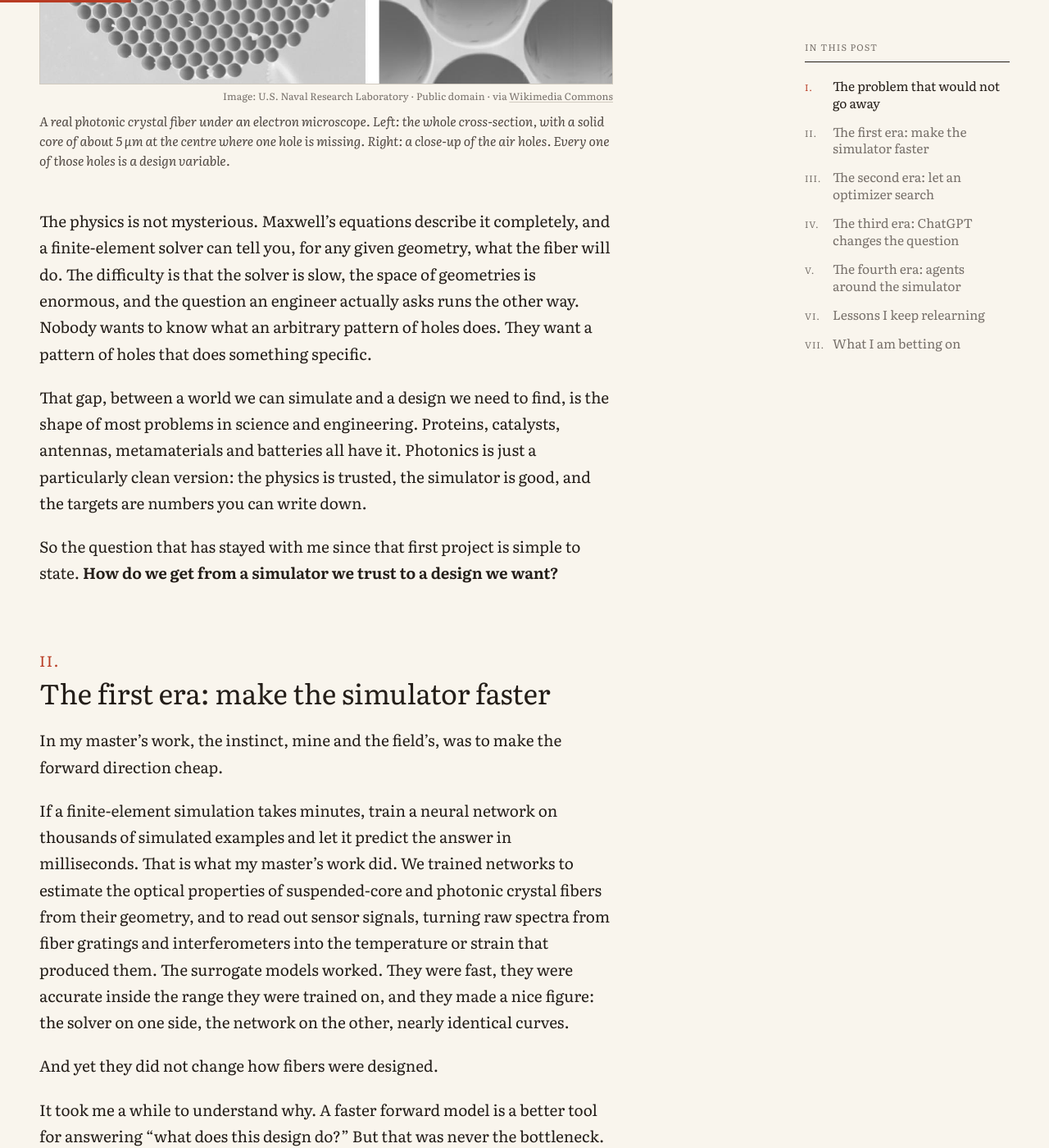
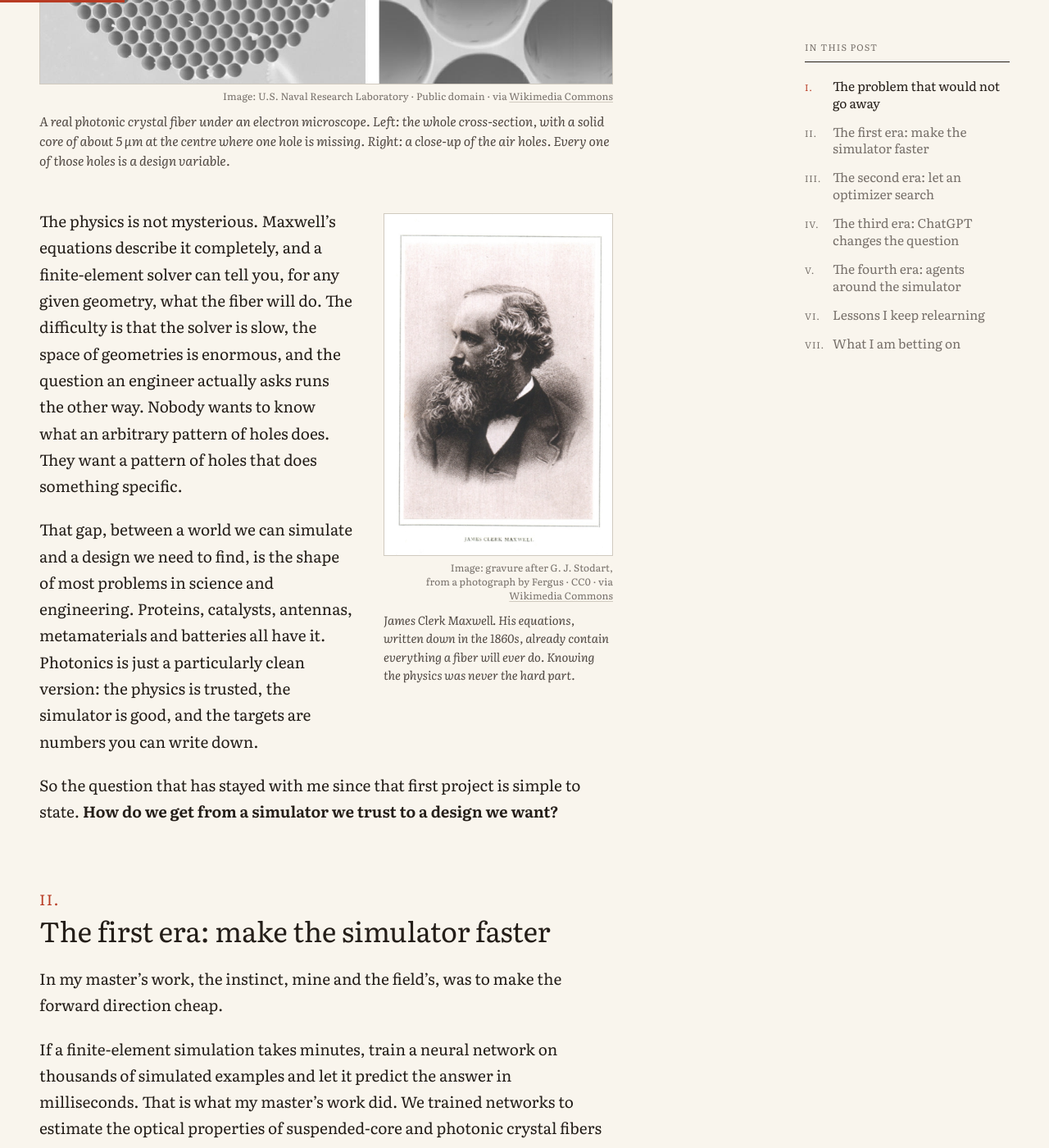
Before and after one commit to shengchaochen82/shengchaochen82.github.io, a Jekyll site: the page built from _posts/2026-11-03-from-surrogates-to-agents.md, in a window 1280 px wide and 1400 px high, scrolled down 2749 px. Shown: the whole window at 82% size. Built offline with Jekyll 4.4.1, drawn with Linux system fonts in a browser that asks for light colours; some web fonts are replaced; some of the changed text lies outside the part shown.

Commit message:
Blog: add four more credited figures with a side-float layout for tall images
Co-Authored-By: Claude Opus 5.5 <noreply@anthropic.com>

```diff
--- a/_includes/figure.html
+++ b/_includes/figure.html
@@ -2,8 +2,9 @@
   Usage: {% include figure.html src="/assets/img/blog/x.jpg" width="1200" height="800"
             alt="..." caption="..." credit='Image: <a href="...">Author</a> · CC BY 4.0' %}
   The credit line sits under the image's bottom-right corner.
+  Add layout="side" for tall images: they float right and the text wraps around them.
 {% endcomment %}
-<figure class="post-figure">
+<figure class="post-figure{% if include.layout == "side" %} post-figure--side{% endif %}">
   <img src="{{ include.src | relative_url }}" alt="{{ include.alt | escape }}"{% if include.width %} width="{{ include.width }}" height="{{ include.height }}"{% endif %} loading="lazy" decoding="async">
   {% if include.credit %}<p class="post-figure-credit">{{ include.credit }}</p>{% endif %}
   {% if include.caption %}<figcaption>{{ include.caption }}</figcaption>{% endif %}
--- a/_posts/2026-11-03-from-surrogates-to-agents.md
+++ b/_posts/2026-11-03-from-surrogates-to-agents.md
@@ -16,6 +16,8 @@ That return trip taught me more than the original project did. The fiber turned
 A photonic crystal fiber guides light through a pattern of tiny air holes running along its length. Change the size of the holes, their spacing, or how they are arranged, and you change how the fiber behaves: how much light leaks out, how different colors spread apart, how sensitive the fiber is to temperature or strain. These properties decide whether the fiber is useful for a sensor, a laser, or a communication link.
 
 {% include figure.html src="/assets/img/blog/pcf-sem-nrl.jpg" width="1128" height="634" alt="Electron micrographs of a photonic crystal fiber: a hexagonal array of hundreds of air holes around a solid core, and a close-up of several holes" caption="A real photonic crystal fiber under an electron microscope. Left: the whole cross-section, with a solid core of about 5 µm at the centre where one hole is missing. Right: a close-up of the air holes. Every one of those holes is a design variable." credit='Image: U.S. Naval Research Laboratory · Public domain · via <a href="https://commons.wikimedia.org/wiki/File:Photonic-crystal-fiber-from-NRL.jpg">Wikimedia Commons</a>' %}
+
+{% include figure.html layout="side" src="/assets/img/blog/maxwell-gravure.jpg" width="736" height="1100" alt="Engraved portrait of the physicist James Clerk Maxwell" caption="James Clerk Maxwell. His equations, written down in the 1860s, already contain everything a fiber will ever do. Knowing the physics was never the hard part." credit='Image: gravure after G. J. Stodart, from a photograph by Fergus · CC0 · via <a href="https://commons.wikimedia.org/wiki/File:James_Clerk_Maxwell_gravure.jpg">Wikimedia Commons</a>' %}
 
 The physics is not mysterious. Maxwell's equations describe it completely, and a finite-element solver can tell you, for any given geometry, what the fiber will do. The difficulty is that the solver is slow, the space of geometries is enormous, and the question an engineer actually asks runs the other way. Nobody wants to know what an arbitrary pattern of holes does. They want a pattern of holes that does something specific.
 
@@ -94,6 +96,8 @@ Several things have become clear to me over these four eras. None of them is spe
 
 ### The bitter lesson has a twist in science
 
+{% include figure.html layout="side" src="/assets/img/blog/deep-blue.jpg" width="825" height="1100" alt="A tall black IBM computer cabinet from Deep Blue on display in a museum" caption="Deep Blue, the machine that beat Garry Kasparov in 1997. Sutton's essay opens with computer chess: massive search won where carefully encoded chess knowledge did not." credit='Photo: Erik Pitti · <a href="https://creativecommons.org/licenses/by/2.0">CC BY 2.0</a> · resized · via <a href="https://commons.wikimedia.org/wiki/File:Say_hello_to_Deep_Blue_(2586059148).jpg">Wikimedia Commons</a>' %}
+
 Rich Sutton's [*The Bitter Lesson*](http://www.incompleteideas.net/IncIdeas/BitterLesson.html) argues that, over the history of AI, general methods that scale with computation have repeatedly beaten methods that build in human knowledge. Search and learning win; hand-crafted expertise loses, eventually and painfully.
 
 I believe this, and my own trajectory is a small instance of it. Every hand-designed pipeline I built was eventually overtaken by something more general. But science adds a twist that is easy to miss. In science, a great deal of human knowledge is not a heuristic that a better learner will make obsolete. It is a *verifier*: a simulator, a conservation law, a measurement. That kind of knowledge does not get swept away by scale. It becomes more valuable as the learners become more capable, because it is what tells them whether they are right.
--- a/assets/css/blog.css
+++ b/assets/css/blog.css
@@ -1018,6 +1018,32 @@ main::before {
   text-wrap: pretty;
 }
 
+.post-figure--side {
+  float: right;
+  width: 40%;
+  margin: 0.35em 0 1.2em 1.8em;
+}
+
+.post-figure--side figcaption {
+  font-size: 14.5px;
+}
+
+.prose h2,
+.prose h3,
+.prose blockquote.pull,
+.prose .post-loop,
+.prose .post-figure:not(.post-figure--side) {
+  clear: both;
+}
+
+@media (max-width: 600px) {
+  .post-figure--side {
+    float: none;
+    width: 100%;
+    margin: 2em 0 2.2em;
+  }
+}
+
 :root[data-theme="dark"] .post-figure img {
   filter: brightness(0.9);
 }
```
Also changed, not shown: _posts/2026-11-04-learning-where-to-look.md (+4 -0 lines), assets/img/blog/deep-blue.jpg (added), assets/img/blog/hirise-perseverance-ingenuity.jpg (added), assets/img/blog/maxwell-gravure.jpg (added), assets/img/blog/tissot-hide-and-seek.jpg (added).
